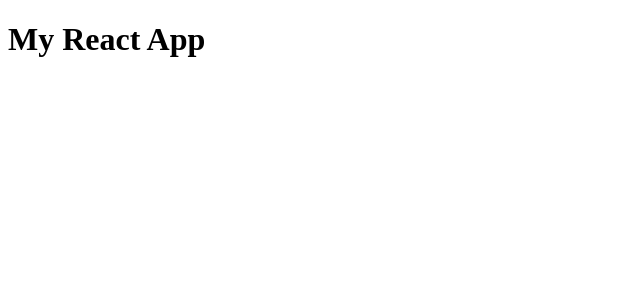
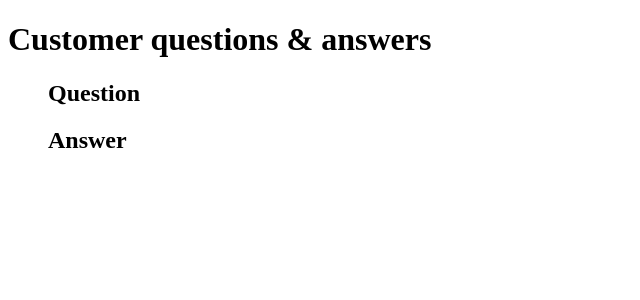
Before and after one commit to Quaran-Team/client-Amazin, a React app: page / in a window 1280 px wide. Shown: the top 300 px of the page, without its empty margins (0-640 px from the left). Built offline with nearby package versions, Linux system fonts and the light colour scheme.

Commit message:
created Q&A component

```diff
--- a/package.json
+++ b/package.json
@@ -22,6 +22,7 @@
   },
   "homepage": "https://github.com/Quaran-Team/client-Amazin#readme",
   "dependencies": {
+    "@material-ui/core": "^4.11.0",
     "react": "^16.13.1",
     "react-dom": "^16.13.1"
   },
--- a/src/components/App.js
+++ b/src/components/App.js
@@ -1,10 +1,11 @@
 import React, { Component } from 'react';
+import QAcomponent from './QAcomponent';
 
 class App extends Component {
     render(){
         return(
             <div>
-                <h1>My React App</h1>
+                <QAcomponent />
             </div>
         )
     }
--- /dev/null
+++ b/src/components/QAcomponent.js
@@ -0,0 +1,17 @@
+import React, { Component } from 'react'
+import QAitem from './QAitem'
+
+class QAcomponent extends Component {
+    render() {
+        return (
+            <div className="QAcomponent">
+                <h1 id="title">Customer questions & answers</h1>
+                <ol>
+                    <QAitem/>
+                </ol>
+            </div>
+        )
+    }
+}
+
+export default QAcomponent;
--- /dev/null
+++ b/src/components/QAitem.js
@@ -0,0 +1,12 @@
+import React, { Component } from 'react'
+
+export default class QAitem extends Component {
+    render() {
+        return (
+            <div className="QAitem">
+                <h2>Question</h2>
+                <h2>Answer</h2>
+            </div>
+        )
+    }
+}
--- a/src/index.html
+++ b/src/index.html
@@ -4,6 +4,7 @@
     <meta charset="UTF-8">
     <meta name="viewport" content="width=device-width, initial-scale=1.0">
     <title>Amazin'</title>
+    <link rel="stylesheet" href="https://fonts.googleapis.com/css?family=Roboto:300,400,500,700&display=swap" />
 </head>
 <body>
     <div id="app"></div>
```
Also changed, not shown: 1 other file (tests, documents, lock files or other folders).
